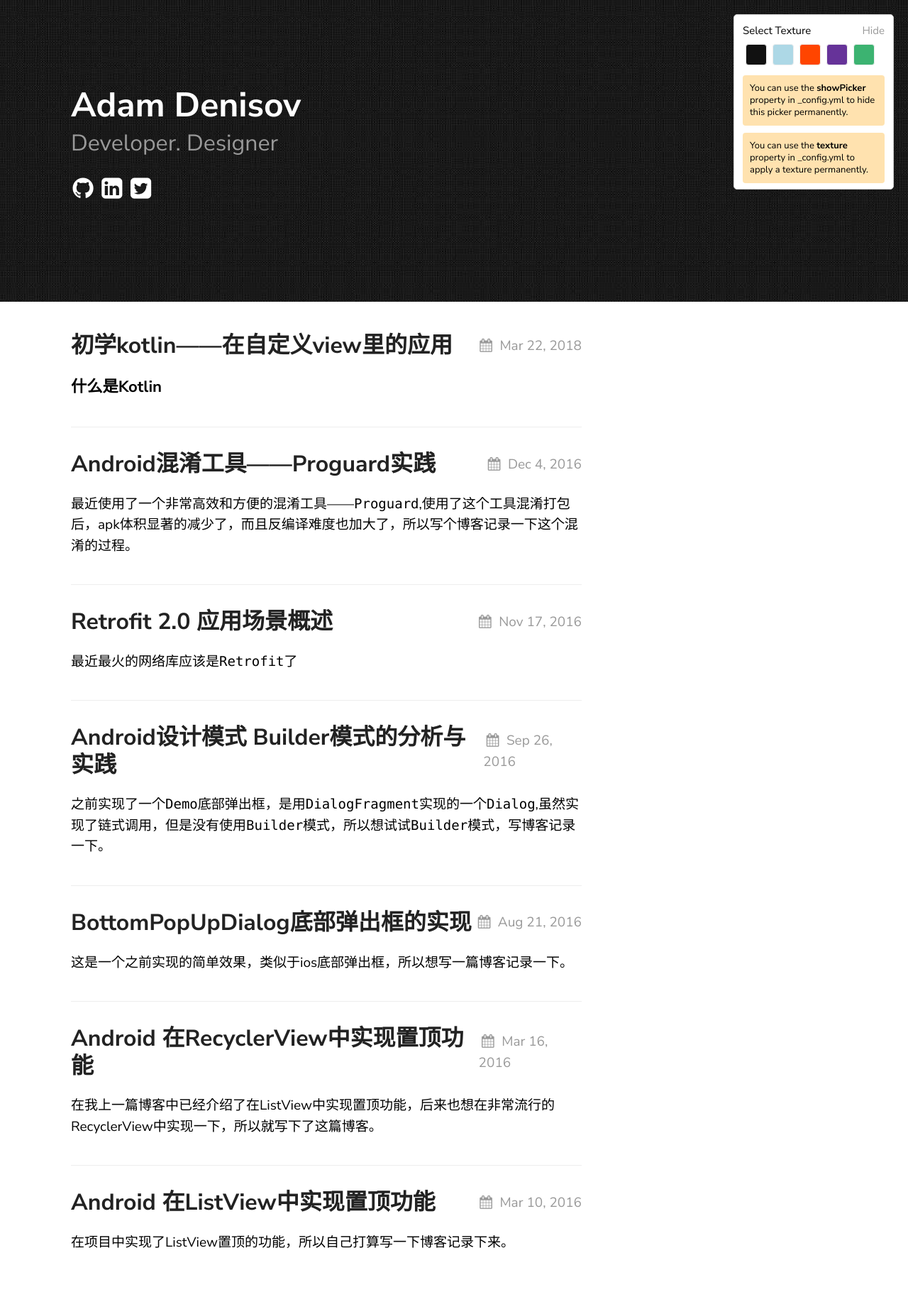
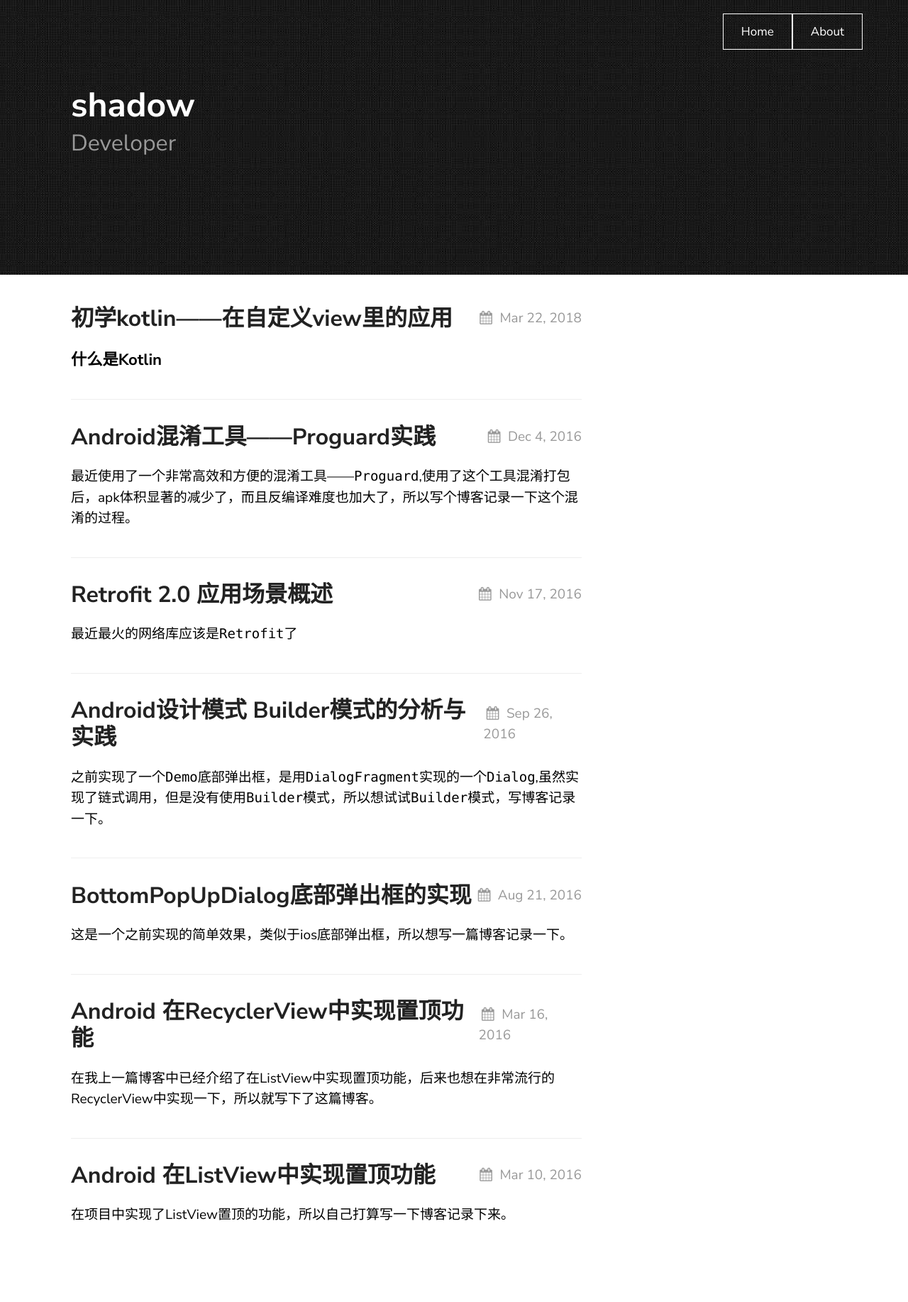
Before and after one commit to shaDowPark/shadowpark.github.io, a Jekyll site: the page built from index.md, in a window 1280 px wide. Shown: the whole page at 71% size. Built offline with Jekyll 4.4.1, drawn with Linux system fonts in a browser that asks for light colours; after the commit the page ends 1796 px from its top, so only the background shows below that.

Commit message:
修改config

```diff
--- a/_config.yml
+++ b/_config.yml
@@ -1,6 +1,6 @@
-title: Texture Theme
-author: GitHub User
-email: your-email@domain.com
+title: shadow
+author: shaDowPark
+email:
 description: > # this means to ignore newlines until "show_exerpts:"
   Write an awesome description for your new site here. You can edit this
   line in _config.yml. It will appear in your document head meta (for
@@ -15,19 +15,19 @@ sass:
 
 permalink: /posts/:title/
 texture:
-  title: Adam Denisov
-  tagline: Developer. Designer
+  title: shadow
+  tagline: Developer
   date_format: "%b %-d, %Y"
   style: black
-  showNav: false
-  showPicker: true
+  showNav: true
+  showPicker: false
 
   # generate social links in footer
   social_links:
-    twitter: thelehhman
-    github:  thelehhman
-    linkedIn: in/thelehhman
-    rss: rss
+    twitter:
+    github:
+    linkedIn:
+    rss:
 
 
 # If you want to link only specific pages in your header, uncomment
```
